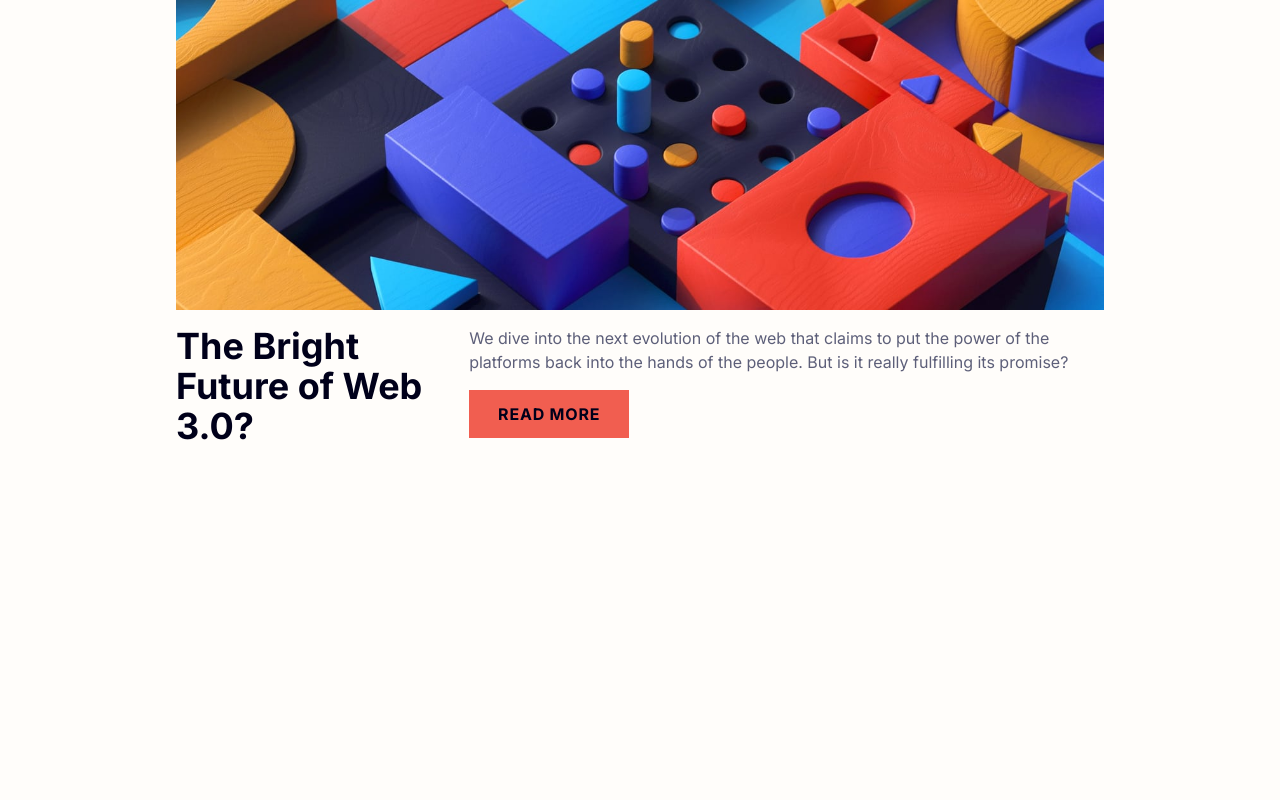
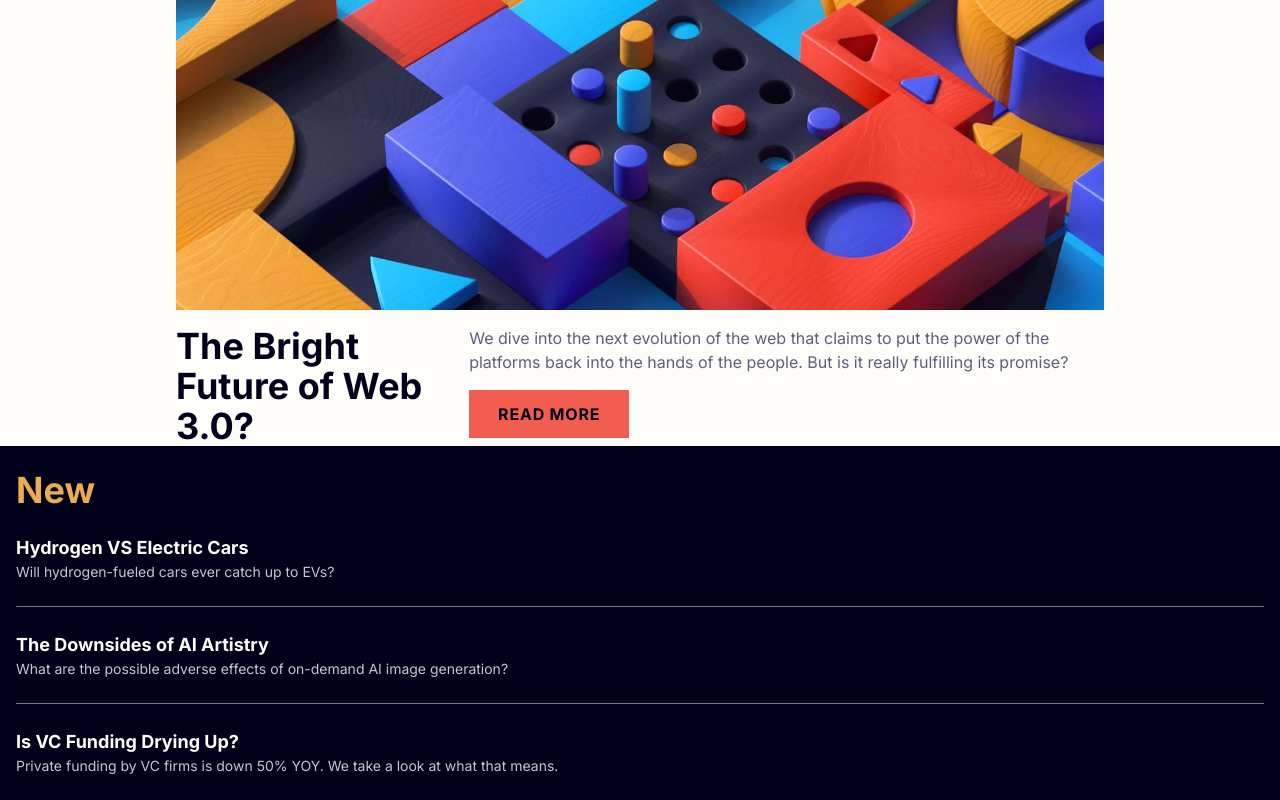
Before and after one commit to plskz/news-homepage, a Next.js app: page / in a window 1280 px wide. Shown: the part 215-1015 px from the top of the page. Before the commit the page ends 800 px from the top, so only its background shows below. Built offline with nearby package versions, Linux system fonts and the light colour scheme.

Commit message:
feat: add new

```diff
--- /dev/null
+++ b/src/app/data.ts
@@ -0,0 +1,16 @@
+export const latest = [
+  {
+    title: "Hydrogen VS Electric Cars",
+    description: "Will hydrogen-fueled cars ever catch up to EVs?",
+  },
+  {
+    title: "The Downsides of AI Artistry",
+    description:
+      "What are the possible adverse effects of on-demand AI image generation?",
+  },
+  {
+    title: "Is VC Funding Drying Up?",
+    description:
+      "Private funding by VC firms is down 50% YOY. We take a look at what that means.",
+  },
+];
--- a/src/app/page.tsx
+++ b/src/app/page.tsx
@@ -1,5 +1,6 @@
 import Hero from "@/components/hero";
 import Navbar from "@/components/navbar";
+import New from "@/components/new";
 
 export default function Home() {
   return (
@@ -7,6 +8,7 @@ export default function Home() {
       <Navbar />
       <main>
         <Hero />
+        <New />
       </main>
     </>
   );
--- /dev/null
+++ b/src/components/new.tsx
@@ -0,0 +1,17 @@
+import { latest } from "@/app/data";
+
+export default function New() {
+  return (
+    <section className="bg-neutral-40 text-neutral-10 flex flex-col px-4 pt-6">
+      <h2 className="text-primary-10 text-4xl font-bold">New</h2>
+      <div className="divide-neutral-20/60 divide-y-[0.5px]">
+        {latest.map((item, index) => (
+          <div key={index} className="py-6">
+            <h3 className="text-lg font-bold">{item.title}</h3>
+            <p className="text-neutral-20 text-sm">{item.description}</p>
+          </div>
+        ))}
+      </div>
+    </section>
+  );
+}
```
